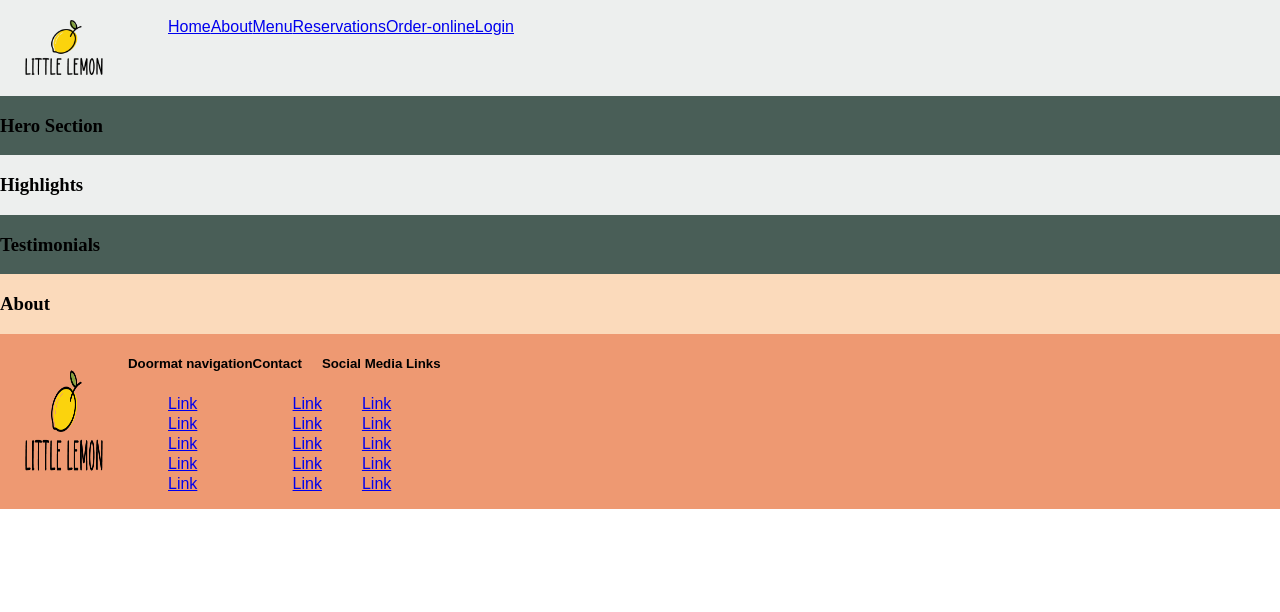
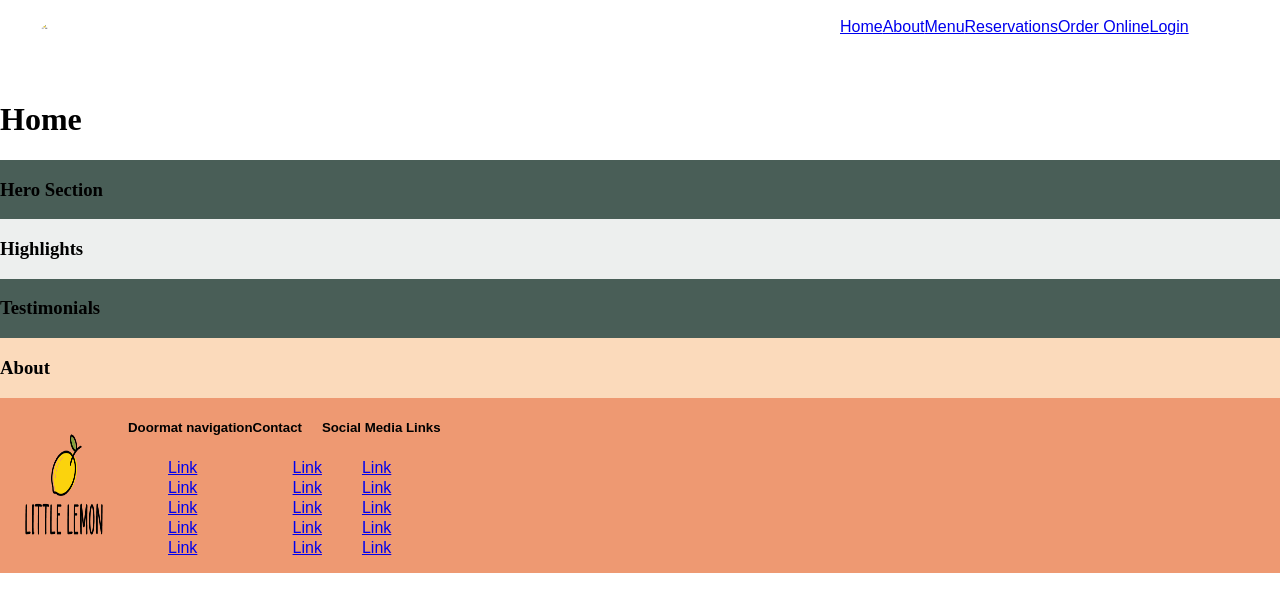
Before and after one commit to karolynegomes/my-final-project, a React (Create React App) app: page / in a window 1280 px wide. Shown: the top 612 px of the page. Built offline with nearby package versions, Linux system fonts and the light colour scheme.

Commit message:
Links and Routes

```diff
--- a/package.json
+++ b/package.json
@@ -8,6 +8,7 @@
     "@testing-library/user-event": "^13.5.0",
     "react": "^18.2.0",
     "react-dom": "^18.2.0",
+    "react-router-dom": "^6.18.0",
     "react-scripts": "5.0.1",
     "web-vitals": "^2.1.4"
   },
--- a/src/App.js
+++ b/src/App.js
@@ -1,5 +1,5 @@
 import './App.css';
-import Header from './components/Header';
+import Nav from './components/Nav';
 import Main from './components/Main';
 import Footer from './components/Footer';
 
@@ -12,7 +12,8 @@ function App() {
         <meta name="og:description" content="Fresh and healthy food"/>
         <meta name="og:image" content=""/>
       </head>
-      <Header></Header>
+
+      <Nav></Nav>
       <Main></Main>
       <Footer></Footer>
     </>
--- a/src/components/Header.js
+++ /dev/null
@@ -1,13 +0,0 @@
-import React from 'react';
-import Nav from './Nav';
-
-function Header () {
-    return (
-        <header>
-            <img src={require ('./logo.png')} alt='logo'/>
-            <Nav></Nav>
-        </header>
-    )
-}
-
-export default Header;
--- /dev/null
+++ b/src/components/Home.js
@@ -0,0 +1,9 @@
+import React from "react";
+
+function Home () {
+    return (
+        <h1>Home</h1>
+    )
+}
+
+export default Home;
--- /dev/null
+++ b/src/components/Login.js
@@ -0,0 +1,9 @@
+import React from "react";
+
+function Login () {
+    return (
+        <h1>Login</h1>
+    )
+}
+
+export default Login;
--- a/src/components/Main.js
+++ b/src/components/Main.js
@@ -2,7 +2,7 @@ import React from 'react';
 import HeroSection from './main components/HeroSection';
 import Highlights from './main components/Highlights';
 import Testimonials from './main components/Testimonials';
-import About from './main components/About';
+import About from './About';
 
 function Main () {
     return (
--- /dev/null
+++ b/src/components/Menu.js
@@ -0,0 +1,9 @@
+import React from "react";
+
+function Menu () {
+    return (
+        <h1>Menu</h1>
+    )
+}
+
+export default Menu;
--- a/src/components/Nav.js
+++ b/src/components/Nav.js
@@ -1,17 +1,35 @@
-import React from 'react';
+import React from 'react';import {Link} from 'react-router-dom';
+import {Routes, Route} from 'react-router-dom';
+import Home from './Home';
+import About from './About';
+import Menu from './Menu';
+import Reservations from './Reservations';
+import OrderOnline from './OrderOnline';
+import Login from './Login';
 
 function Nav () {
     return (
+    <div>
         <nav>
             <ul>
-                <li><a href="/">Home</a></li>
-                <li><a href="/">About</a></li>
-                <li><a href="/">Menu</a></li>
-                <li><a href="/">Reservations</a></li>
-                <li><a href="/">Order-online</a></li>
-                <li><a href="/">Login</a></li>
+                <a href="/"><img src={require ('./logo.png')} alt='logo'/></a>
+                <li><Link to ="/" className="nav-item">Home</Link></li>
+                <li><Link to ="/About" className="nav-item">About</Link></li>
+                <li><Link to ="/Menu" className="nav-item">Menu</Link></li>
+                <li><Link to ="/Reservations" className="nav-item">Reservations</Link></li>
+                <li><Link to ="/OrderOnline" className="nav-item">Order Online</Link></li>
+                <li><Link to ="/Login" className="nav-item">Login</Link></li>
             </ul>
         </nav>
+        <Routes>
+        <Route path="/" element= {<Home/>}/>
+        <Route path="/About" element= {<About/>}/>
+        <Route path="/Menu" element= {<Menu/>}/>
+        <Route path="/Reservations" element= {<Reservations/>}/>
+        <Route path="/OrderOnline" element= {<OrderOnline/>}/>
+        <Route path="/Login" element= {<Login/>}/>
+      </Routes>
+    </div>
     )
 }
 
--- /dev/null
+++ b/src/components/OrderOnline.js
@@ -0,0 +1,9 @@
+import React from "react";
+
+function OrderOnline () {
+    return (
+        <h1>Order Online</h1>
+    )
+}
+
+export default OrderOnline;
--- /dev/null
+++ b/src/components/Reservations.js
@@ -0,0 +1,9 @@
+import React from "react";
+
+function Reservations () {
+    return (
+        <h1>Reservations</h1>
+    )
+}
+
+export default Reservations;
--- a/src/index.js
+++ b/src/index.js
@@ -3,11 +3,14 @@ import ReactDOM from 'react-dom/client';
 import './index.css';
 import App from './App';
 import reportWebVitals from './reportWebVitals';
+import {BrowserRouter} from 'react-router-dom';
 
 const root = ReactDOM.createRoot(document.getElementById('root'));
 root.render(
   <React.StrictMode>
-    <App />
+    <BrowserRouter>
+      <App />
+    </BrowserRouter>
   </React.StrictMode>
 );
 
```
Also changed, not shown: src/components/About.js (renamed from src/components/main components/About.js), 1 other file (tests, documents, lock files or other folders).
